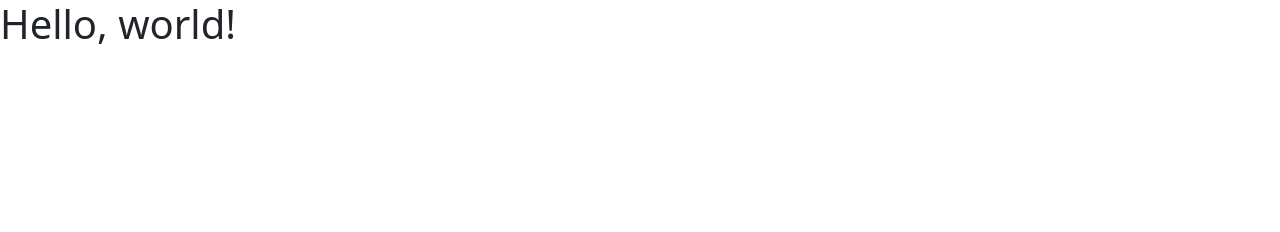
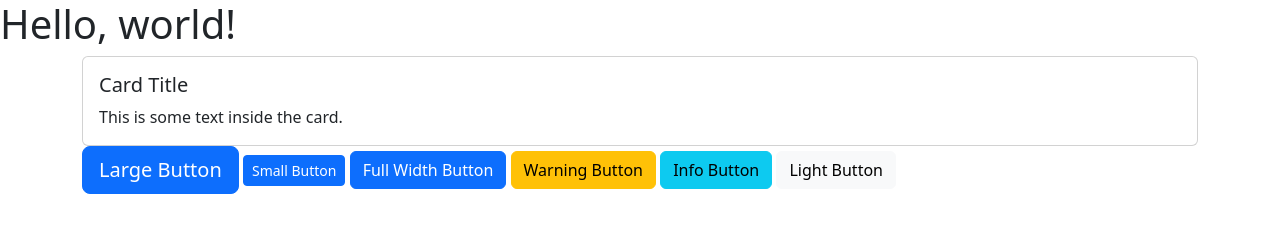
Before and after one commit to ThomasLam2142/bootstrap-test, a website: page index.html in a window 1280 px wide. Drawn offline with nearby package versions, Linux system fonts and the light colour scheme.

Commit message:
Added buttons

```diff
--- a/index.html
+++ b/index.html
@@ -8,6 +8,27 @@
   </head>
   <body>
     <h1>Hello, world!</h1>
-    <script src="https://cdn.jsdelivr.net/npm/bootstrap@5.3.1/dist/js/bootstrap.bundle.min.js" integrity="sha384-HwwvtgBNo3bZJJLYd8oVXjrBZt8cqVSpeBNS5n7C8IVInixGAoxmnlMuBnhbgrkm" crossorigin="anonymous"></script>
+    <div class="container">
+
+      <div class="card">
+        <div class="card-body">
+          <h5 class="card-title">Card Title</h5>
+          <p class="card-text">This is some text inside the card.</p>
+        </div>
+      </div>
+
+      <button type="button" class="btn btn-primary btn-lg">Large Button</button>
+      <button type="button" class="btn btn-primary btn-sm">Small Button</button>
+      <button type="button" class="btn btn-primary btn-block">Full Width Button</button>
+
+      <button type="button" class="btn btn-warning">Warning Button</button>
+      <button type="button" class="btn btn-info">Info Button</button>
+      <button type="button" class="btn btn-light">Light Button</button>
+
+
+    </div>
+
+
+
   </body>
 </html>
```
